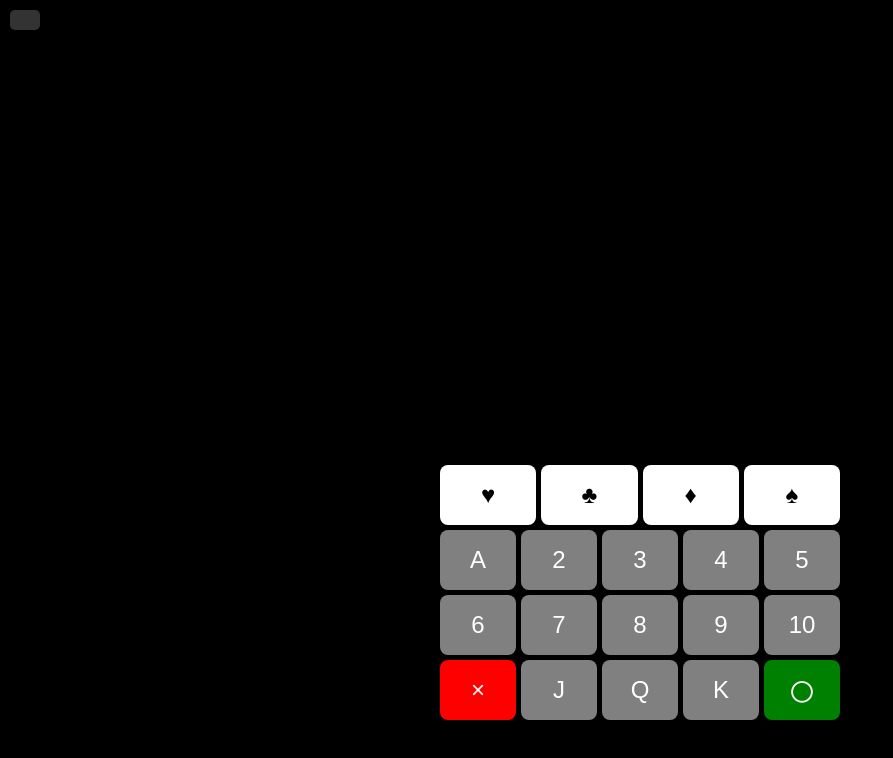
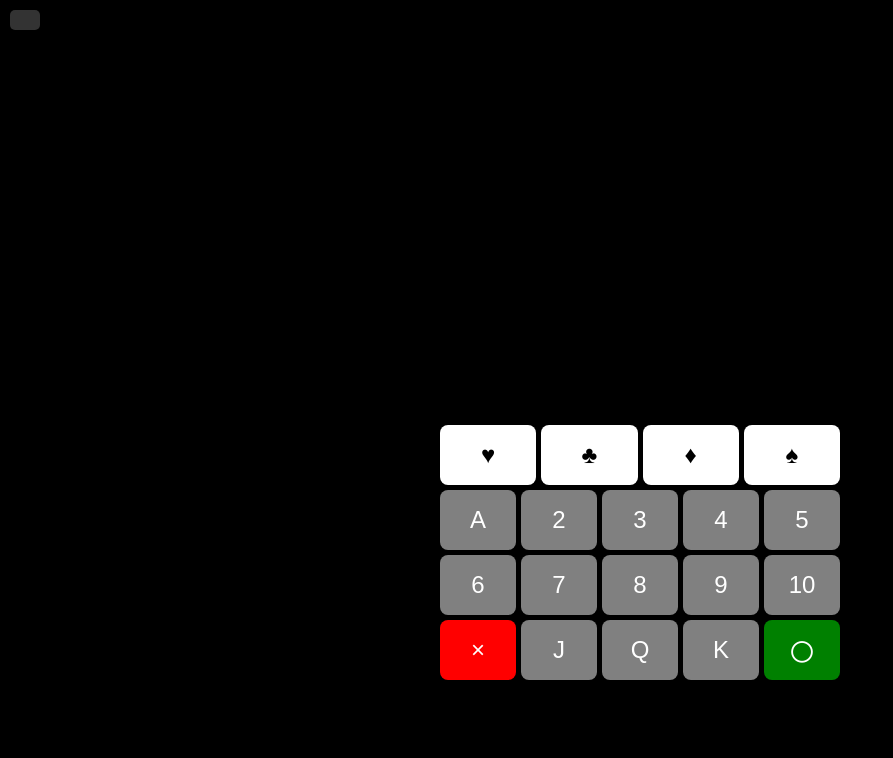
Before and after one commit to InamuraJIN/AtomicDeck, a React (Vite) app: page / in a window 1280 px wide. Shown: the top 758 px of the page, without its empty margins (0-893 px from the left). Built offline with nearby package versions, Linux system fonts and the light colour scheme; the HTML template or start-up script is replaced by a standard one.

Commit message:
Update index.css

```diff
--- a/src/index.css
+++ b/src/index.css
@@ -26,7 +26,7 @@ body {
 /* ボタン全体のコンテナ（中央配置） */
 .button-container {
   position: absolute;
-  bottom: 10%;
+  bottom: 15%;  /* ← ここを変更（少し上に移動） */
   left: 50%;
   transform: translateX(-50%);
   display: flex;
```
